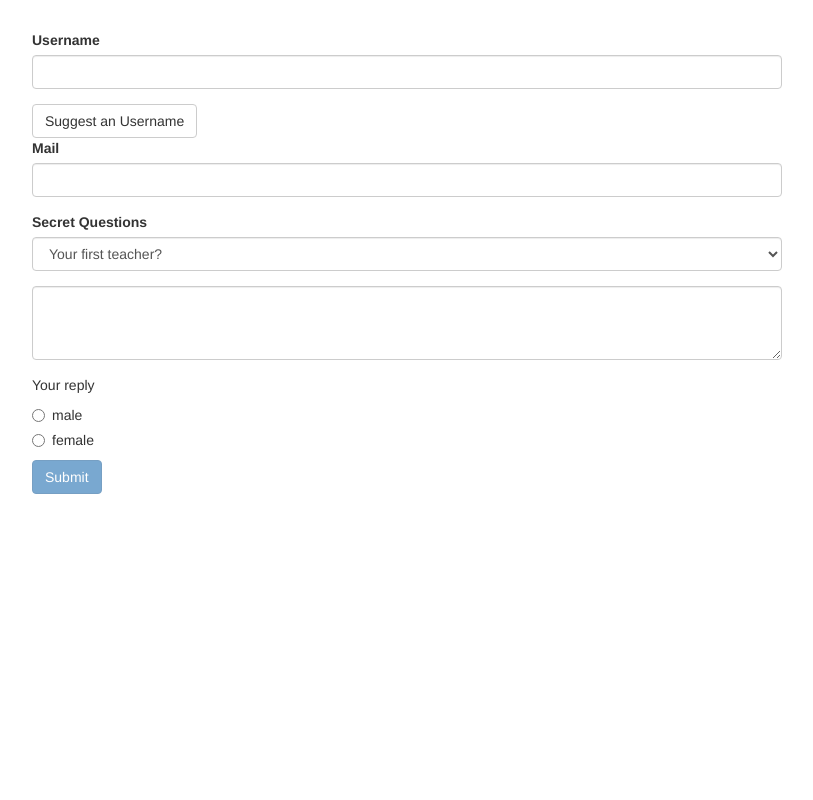
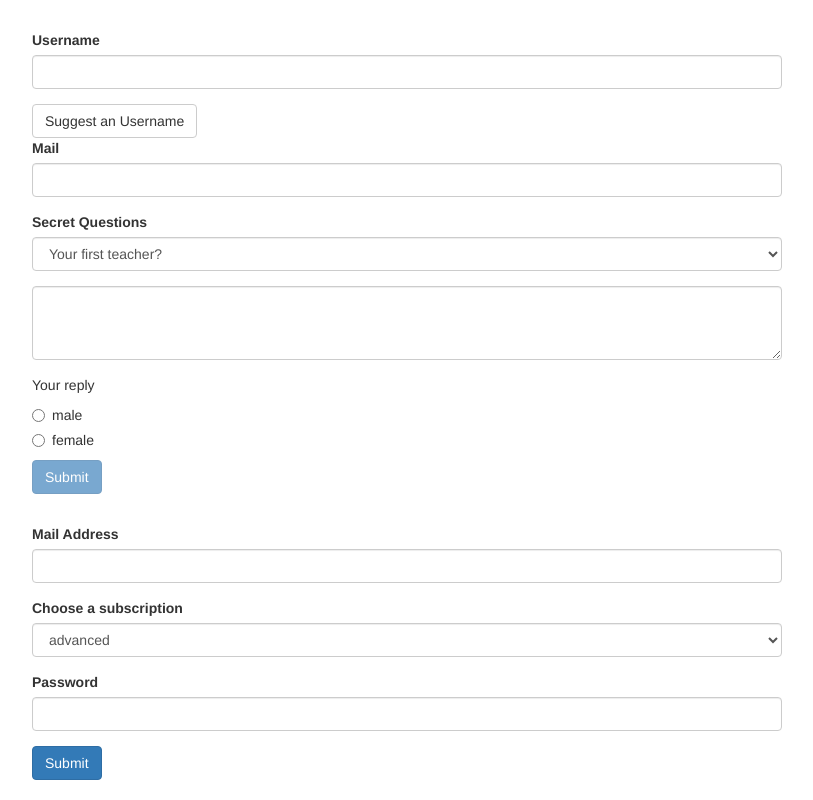
Before and after one commit to adoniasvsbarros/angular-practices, an Angular app in the folder forms-td-start/: page / in a window 1280 px wide. Shown: the whole page, without its empty margins (233-1046 px from the left). Built offline with nearby package versions, Linux system fonts and the light colour scheme.

Commit message:
td forms assignment

```diff
--- a/forms-td-start/src/app/app.component.html
+++ b/forms-td-start/src/app/app.component.html
@@ -90,3 +90,64 @@
     </div>
   </div>
 </div>
+
+
+<div class="container">
+  <div class="row">
+    <div class="col-xs-12 col-sm-10 col-md-8 col-sm-offset-1 col-md-offset-2">
+      <form (ngSubmit)="submit()" #f="ngForm">
+        <div class="form-group">
+          <label for="mail">Mail Address</label>
+          <input
+            id="mail"
+            class="form-control"
+            type="text"
+            name="mail"
+            email
+            required
+            ngModel
+            #email="ngModel"
+          />
+          <span *ngIf="!email.valid && email.touched" class="help-block"
+            >Please enter a valid email</span
+          >
+        </div>
+        <div class="form-group">
+          <label for="subscription">Choose a subscription</label>
+          <select
+            name="subscription"
+            id="subscription"
+            ngModel
+            class="form-control"
+            [ngModel]="selectedSubscription"
+          >
+            <option
+              *ngFor="let subscription of subscriptions"
+              [value]="subscription"
+            >
+              {{ subscription }}
+            </option>
+          </select>
+        </div>
+        <div class="form-group">
+          <label for="password">Password</label>
+          <input
+            id="password"
+            class="form-control"
+            name="password"
+            class="form-control"
+            type="text"
+            ngModel
+            required
+            #password="ngModel"
+          />
+          <span *ngIf="!password.valid && password.touched" class="help-block"
+            >Please enter a valid password</span
+          >
+        </div>
+        <button class="btn btn-primary" type="submit">Submit</button>
+        <p *ngIf="!f.valid && f.touched">The form is invalid</p>
+      </form>
+    </div>
+  </div>
+</div>
--- a/forms-td-start/src/app/app.component.ts
+++ b/forms-td-start/src/app/app.component.ts
@@ -1,40 +1,65 @@
-import { Component, ViewChild } from '@angular/core';
-import { NgForm } from '@angular/forms';
+import { Component, ViewChild } from "@angular/core";
+import { NgForm } from "@angular/forms";
 
 @Component({
-  selector: 'app-root',
-  templateUrl: './app.component.html',
-  styleUrls: ['./app.component.css']
+  selector: "app-root",
+  templateUrl: "./app.component.html",
+  styleUrls: ["./app.component.css"],
 })
 export class AppComponent {
-  @ViewChild('f', {static: true}) signupForm: NgForm;
-  defaultQuestion = 'teacher';
-  answer= '';
-  genders = ['male', 'female'];
+  @ViewChild("f", { static: true }) signupForm: NgForm;
+  defaultQuestion = "teacher";
+  answer = "";
+  genders = ["male", "female"];
+  user = {
+    username: "",
+    email: "",
+    secretQuestion: "",
+    answer: "",
+    gender: "",
+  };
+  submitted = false;
 
   suggestUsername() {
-    const suggestedUsername = 'Superuser';
+    const suggestedUsername = "Superuser";
     this.signupForm.setValue({
       userData: {
         username: suggestedUsername,
-          email: '',
-        },secret: 'pet',
-          questionAnswer: '',
-          gender: 'male'
-
+        email: "",
+      },
+      secret: "pet",
+      questionAnswer: "",
+      gender: "male",
     });
     this.signupForm.form.patchValue({
       userData: {
-          username: suggestedUsername
-        }
+        username: suggestedUsername,
+      },
     });
   }
 
-/*   onSubmit(form: NgForm){
-    console.log(form);
-  } */
+  onSubmit() {
+    this.user.username = this.signupForm.value.username;
+    this.user.email = this.signupForm.value.email;
+    this.user.secretQuestion = this.signupForm.value.secret;
+    this.user.answer = this.signupForm.value.questionAnswer;
+    this.user.gender = this.signupForm.value.gender;
+    this.submitted = true;
 
-    onSubmit(){
-      console.log(this.signupForm);
+    this.signupForm.reset();
+  }
+
+  // Template Driven Forms - Assignment
+
+  @ViewChild("f", { static: true }) foorm: NgForm;
+
+  subscriptions = ["basic", "advanced", "pro"];
+  selectedSubscription = "advanced";
+  mail = "";
+  password = "";
+  subscription = "";
+
+  submit() {
+    console.log(this.foorm.value);
   }
 }
```
Lines whose indentation alone changed are shown as unchanged.
